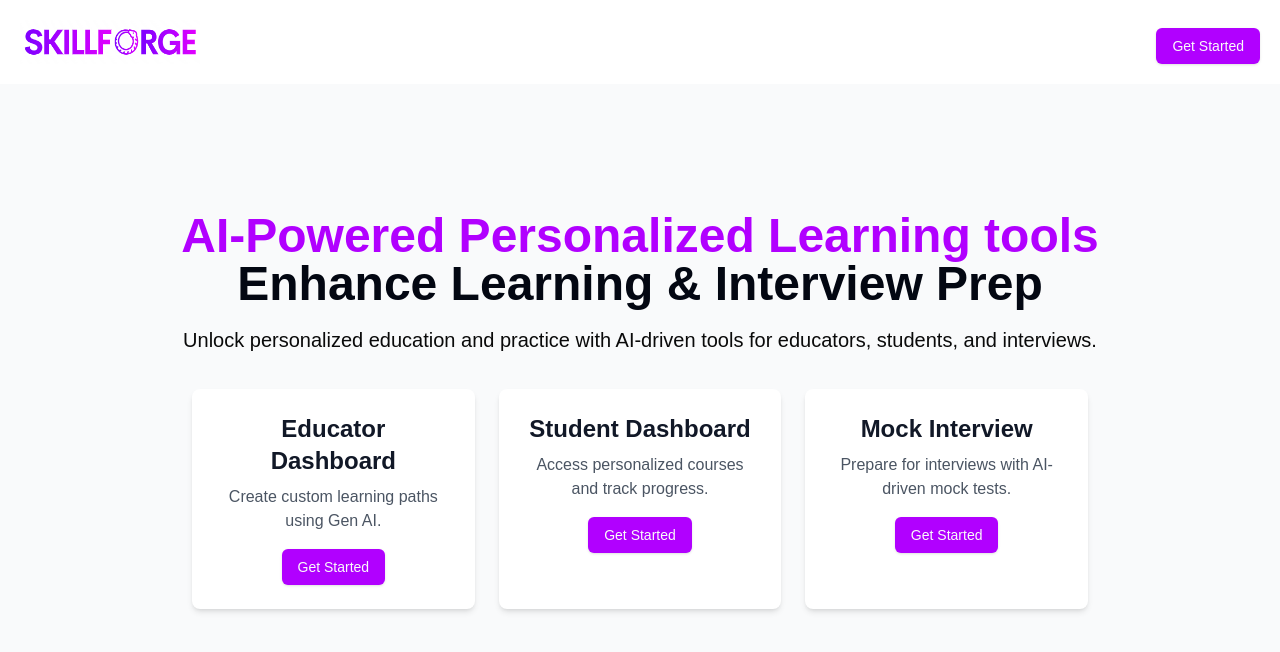
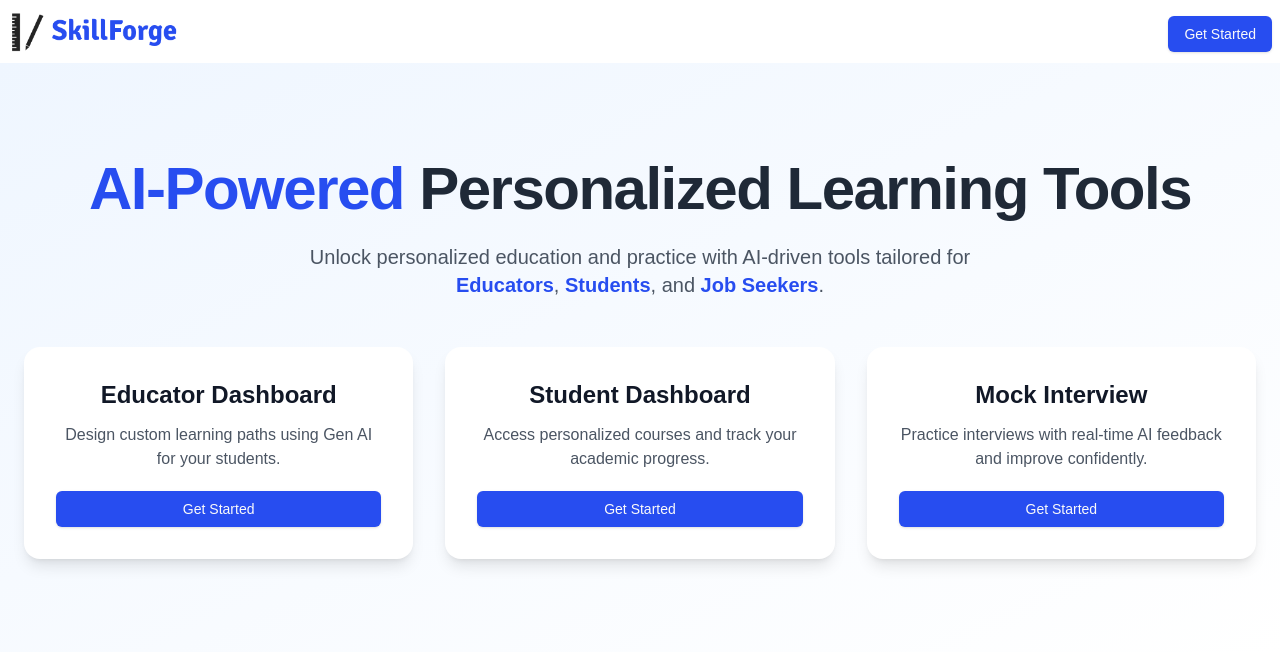
Before and after one commit to Bharathco/ai-educator-course-generator, a Next.js app: page / in a window 1280 px wide. Shown: the top 652 px of the page. Built offline with nearby package versions, Linux system fonts and the light colour scheme.

Commit message:
updated UI

```diff
--- a/app/_components/Header.jsx
+++ b/app/_components/Header.jsx
@@ -14,7 +14,7 @@ function Header() {
   if (!isClient) return null; // Prevents SSR rendering
 
   return (
-    <div className="flex justify-between p-5 shadow-sm">
+    <div className="flex justify-between p-2 shadow-sm">
       <Image src={"/next.png"} width={180} height={80} alt="image" priority />
 
       <Link href="https://ai-educator-course-gen.vercel.app/" passHref>
--- a/app/_components/Hero.jsx
+++ b/app/_components/Hero.jsx
@@ -4,61 +4,50 @@ import React from "react";
 
 function Hero() {
   return (
-    <section className="bg-gray-50">
-      <div className="mx-auto max-w-screen-xl px-4 py-32 lg:flex lg:flex-col lg:items-center">
-        <h1 className="text-3xl text-[#B100FF] font-extrabold sm:text-5xl text-center">
-          AI-Powered Personalized Learning tools
-          <strong className="font-bold text-gray-950 text-5xl sm:block">
-            {" "}
-            Enhance Learning & Interview Prep
-          </strong>
+    <section className="bg-gradient-to-br from-blue-50 to-white py-24">
+      <div className="mx-auto max-w-screen-xl px-6 text-center">
+        <h1 className="text-4xl sm:text-6xl font-extrabold tracking-tight text-gray-900 leading-tight">
+          <span className="text-[#274DF0]">AI-Powered</span>{" "}
+          <span className="text-gray-800">Personalized Learning Tools</span>
         </h1>
-        <p className="mt-4 sm:text-xl/relaxed text-center">
-          Unlock personalized education and practice with AI-driven tools for
-          educators, students, and interviews.
+        <p className="mt-6 text-lg sm:text-xl text-gray-600 max-w-3xl mx-auto">
+          Unlock personalized education and practice with AI-driven tools tailored for{" "}
+          <span className="font-semibold text-[#274DF0]">Educators</span>,{" "}
+          <span className="font-semibold text-[#274DF0]">Students</span>, and{" "}
+          <span className="font-semibold text-[#274DF0]">Job Seekers</span>.
         </p>
 
-        <div className="mt-8 grid grid-cols-1 md:grid-cols-3 gap-6 w-full max-w-4xl">
+        <div className="mt-12 grid grid-cols-1 md:grid-cols-3 gap-8">
           {/* Educator Dashboard */}
-          <div className="bg-white p-6 shadow-md rounded-lg text-center">
-            <h2 className="text-2xl font-semibold text-gray-900">
-              Educator Dashboard
-            </h2>
-            <p className="mt-2 text-gray-600">
-              Create custom learning paths using Gen AI.
+          <div className="bg-white p-8 rounded-2xl shadow-lg hover:shadow-xl transition duration-300 transform hover:-translate-y-1">
+            <h2 className="text-2xl font-bold text-gray-900">Educator Dashboard</h2>
+            <p className="mt-3 text-gray-600">
+              Design custom learning paths using Gen AI for your students.
             </p>
-            <Link href={"/dashboard"}>
-              <Button className="mt-4 ">Get Started</Button>
+            <Link href="/dashboard">
+              <Button className="mt-5 w-full">Get Started</Button>
             </Link>
           </div>
 
           {/* Student Dashboard */}
-          <div className="bg-white p-6 shadow-md rounded-lg text-center">
-            <h2 className="text-2xl font-semibold text-gray-900">
-              Student Dashboard
-            </h2>
-            <p className="mt-2 text-gray-600">
-              Access personalized courses and track progress.
+          <div className="bg-white p-8 rounded-2xl shadow-lg hover:shadow-xl transition duration-300 transform hover:-translate-y-1">
+            <h2 className="text-2xl font-bold text-gray-900">Student Dashboard</h2>
+            <p className="mt-3 text-gray-600">
+              Access personalized courses and track your academic progress.
             </p>
-            <Link href={"https://next-gen-smart-course-generator.vercel.app/dashboard"}>
-              <Button className="mt-4">Get Started</Button>
+            <Link href="https://easy-study-inky.vercel.app/">
+              <Button className="mt-5 w-full">Get Started</Button>
             </Link>
           </div>
 
           {/* Mock Interview */}
-          <div className="bg-white p-6 shadow-md rounded-lg text-center">
-            <h2 className="text-2xl font-semibold text-gray-900">
-              Mock Interview
-            </h2>
-            <p className="mt-2 text-gray-600">
-              Prepare for interviews with AI-driven mock tests.
+          <div className="bg-white p-8 rounded-2xl shadow-lg hover:shadow-xl transition duration-300 transform hover:-translate-y-1">
+            <h2 className="text-2xl font-bold text-gray-900">Mock Interview</h2>
+            <p className="mt-3 text-gray-600">
+              Practice interviews with real-time AI feedback and improve confidently.
             </p>
-            <Link
-              href={
-                "https://ai-mock-interviews-nu.vercel.app/"
-              }
-            >
-              <Button className="mt-4">Get Started</Button>
+            <Link href="https://ai-mock-interviews-nu.vercel.app/">
+              <Button className="mt-5 w-full">Get Started</Button>
             </Link>
           </div>
         </div>
--- a/components/ui/button.jsx
+++ b/components/ui/button.jsx
@@ -10,7 +10,7 @@ const buttonVariants = cva(
     variants: {
       variant: {
         default:
-          "bg-[#B100FF] text-primary-foreground shadow hover:bg-primary/90",
+          "bg-[#274DF0] text-primary-foreground shadow hover:bg-[#274DF0]/90",
         destructive:
           "bg-destructive text-destructive-foreground shadow-sm hover:bg-destructive/90",
         outline:
```
Also changed, not shown: public/next.png.
